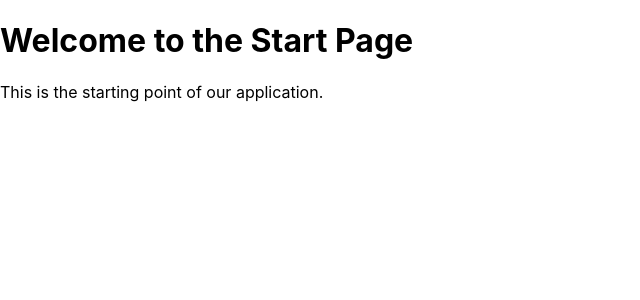
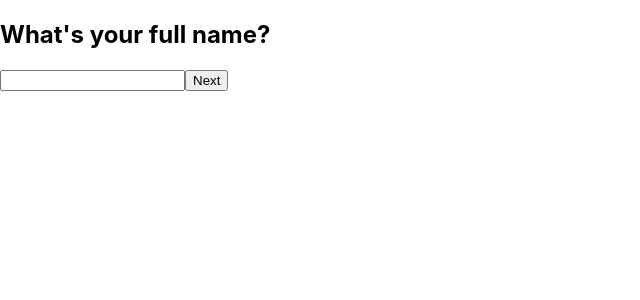
Before and after one commit to barrett38/numerology-app, a React (Create React App) app: page / in a window 1280 px wide. Shown: the top 300 px of the page, without its empty margins (0-640 px from the left). Built offline with nearby package versions, Linux system fonts and the light colour scheme.

Commit message:
Working on Components

```diff
--- a/src/components/BirthdayPrompt.js
+++ b/src/components/BirthdayPrompt.js
@@ -1,3 +1,5 @@
+import React from "react";
+
 export default function BirthdayPrompt({ onSubmit }) {
   const [birthday, setBirthday] = React.useState("");
 
--- a/src/components/NamePrompt.js
+++ b/src/components/NamePrompt.js
@@ -1,3 +1,5 @@
+import React from "react";
+
 export default function NamePrompt({ onSubmit }) {
   const [name, setName] = React.useState("");
 
--- a/src/pages/StartPage.jsx
+++ b/src/pages/StartPage.jsx
@@ -1,8 +1,29 @@
+import { useState } from "react";
+import { useNavigate } from "react-router-dom";
+import FadeWrapper from "../components/FadeWrapper";
+import NamePrompt from "../components/NamePrompt";
+import BirthdayPrompt from "../components/BirthdayPrompt";
+
 export default function StartPage() {
+  const [step, setStep] = useState(1);
+  const [name, setName] = useState("");
+  const [birthday, setBirthday] = useState("");
+  const navigate = useNavigate();
+
+  const handleNameSubmit = (enteredName) => {
+    setName(enteredName);
+    setStep(2);
+  };
+
+  const handleBirthdaySubmit = (enteredBirthday) => {
+    setBirthday(enteredBirthday);
+    navigate("/results", { state: { name, birthday } });
+  };
+
   return (
-    <div className="start-page">
-      <h1>Welcome to the Start Page</h1>
-      <p>This is the starting point of our application.</p>
-    </div>
+    <FadeWrapper>
+      {step === 1 && <NamePrompt onSubmit={handleNameSubmit} />}
+      {step === 2 && <BirthdayPrompt onSubmit={handleBirthdaySubmit} />}
+    </FadeWrapper>
   );
 }
```
